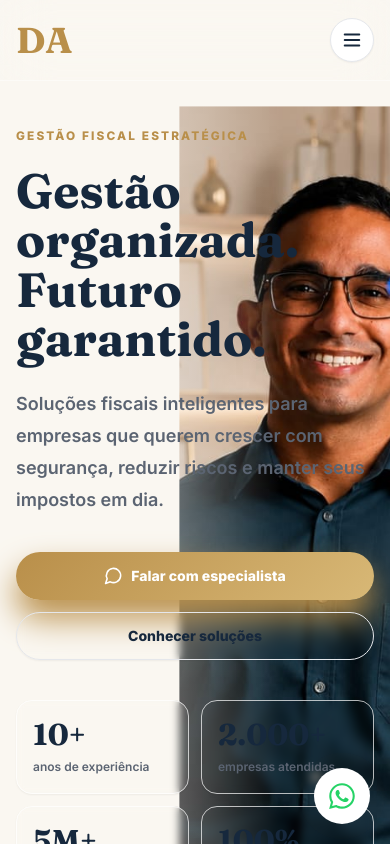
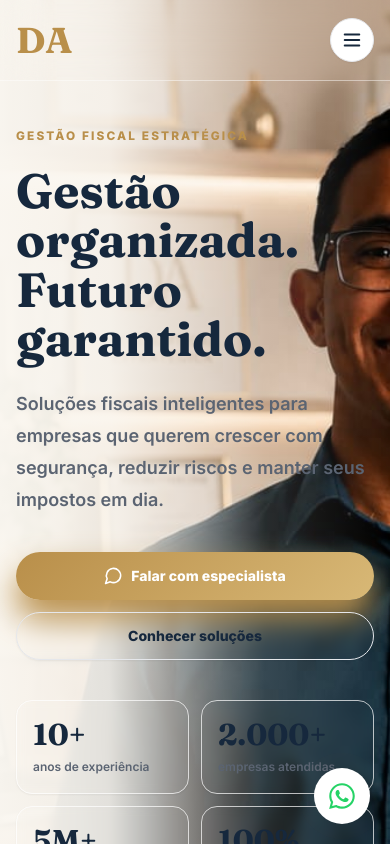
Before and after one commit to samuarchanjo-cloud/danielarchanjocontabilidade, a React (Vite) app: page / in a window 390 px wide. Shown: the top 844 px of the page. Built offline with nearby package versions, Linux system fonts and the light colour scheme.

Commit message:
Ajuste na foto da hero para versao mobile

```diff
--- a/src/components/sections/Hero.jsx
+++ b/src/components/sections/Hero.jsx
@@ -27,15 +27,15 @@ function Hero() {
   const [metricsRef, active] = useInView({ threshold: 0.25 });
 
   return (
-    <section id={hero.id} className="relative min-h-screen overflow-hidden bg-bg pt-20">
+    <section id={hero.id} className="relative min-h-[112svh] overflow-hidden bg-bg pt-20 md:min-h-screen">
       <img
         src={heroImage}
         alt=""
-        className="absolute inset-0 h-full w-full origin-right translate-x-[24%] scale-[0.78] object-cover object-[78%_center] md:translate-x-0 md:origin-center md:scale-100 md:object-center"
+        className="hero-mobile-image absolute inset-0 h-full w-full object-cover md:object-center"
       />
-      <div className="absolute inset-0 bg-gradient-to-r from-bg from-[0%] via-bg/90 via-[48%] to-bg/10 to-[72%] md:from-bg md:via-bg/62 md:to-transparent" />
+      <div className="hero-mobile-overlay absolute inset-0" />
 
-      <div className="container-page relative z-10 flex min-h-[calc(100vh-80px)] items-center py-12">
+      <div className="container-page relative z-10 flex min-h-[calc(112svh-80px)] items-start pb-32 pt-12 md:min-h-[calc(100vh-80px)] md:items-center md:py-12">
         <motion.div
           initial={{ opacity: 0, y: 26 }}
           animate={{ opacity: 1, y: 0 }}
--- a/src/index.css
+++ b/src/index.css
@@ -99,6 +99,32 @@ button {
     var(--color-bg-alt);
 }
 
+.hero-mobile-image {
+  object-position: 62% center;
+}
+
+.hero-mobile-overlay {
+  background: linear-gradient(
+    90deg,
+    rgba(250, 247, 241, 0.98) 0%,
+    rgba(250, 247, 241, 0.9) 28%,
+    rgba(250, 247, 241, 0.55) 48%,
+    rgba(250, 247, 241, 0.15) 68%,
+    rgba(250, 247, 241, 0) 100%
+  );
+}
+
+@media (min-width: 768px) {
+  .hero-mobile-overlay {
+    background: linear-gradient(
+      90deg,
+      var(--color-bg) 0%,
+      rgba(250, 247, 241, 0.62) 50%,
+      rgba(250, 247, 241, 0) 100%
+    );
+  }
+}
+
 @keyframes whatsapp-pulse {
   0% {
     box-shadow: 0 0 0 0 rgba(185, 143, 74, 0.38);
```
